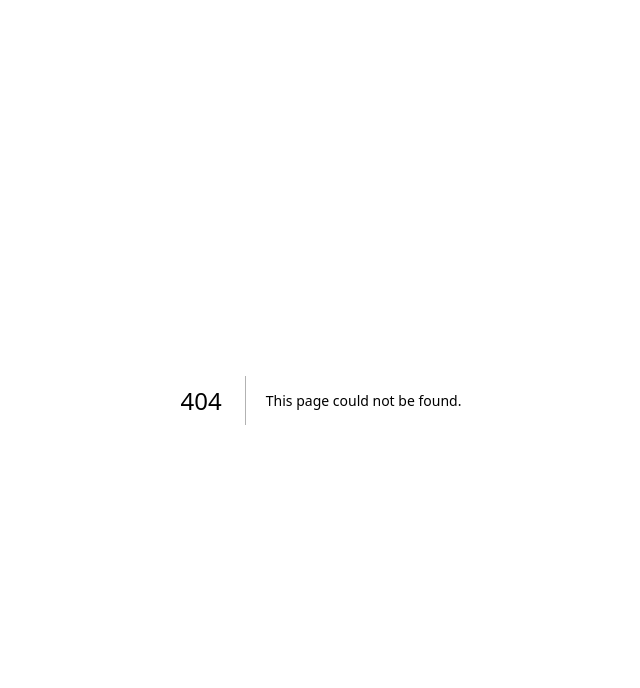
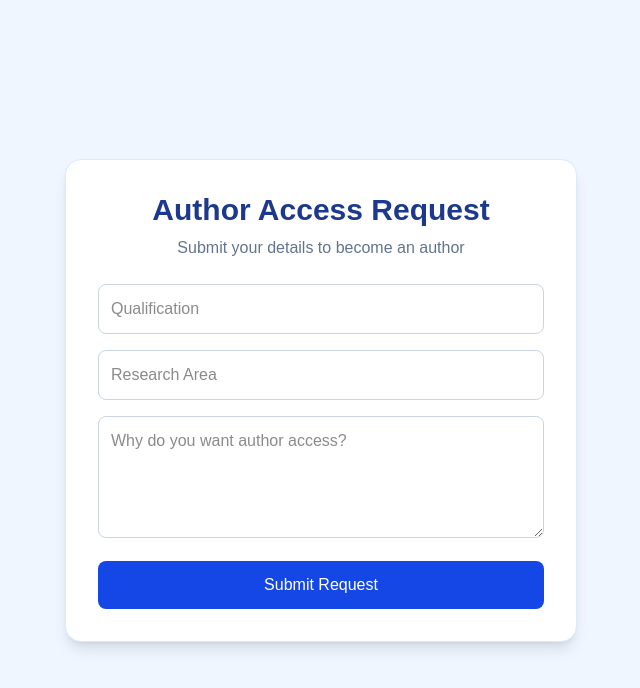
Before and after one commit to shreyatiwari10001/cms-platform, a Next.js app: page /author-request in a window 1280 px wide. Before the commit this address had no page. Shown: the top 688 px of the page, without its empty margins (319-959 px from the left). Built offline with nearby package versions, Linux system fonts and the light colour scheme; no server answers.

Commit message:
Add author access request workflow

```diff
--- /dev/null
+++ b/app/author-request/page.tsx
@@ -0,0 +1,89 @@
+"use client";
+
+import { useState } from "react";
+import { supabase } from "@/lib/supabase";
+
+export default function AuthorRequestPage() {
+  const [qualification, setQualification] = useState("");
+  const [researchArea, setResearchArea] = useState("");
+  const [reason, setReason] = useState("");
+
+  const handleSubmit = async () => {
+    const {
+      data: { user },
+    } = await supabase.auth.getUser();
+
+    if (!user) {
+      alert("Please login first");
+      return;
+    }
+
+    const { error } = await supabase.from("author_requests").insert([
+      {
+        user_id: user.id,
+        qualification,
+        research_area: researchArea,
+        reason,
+        status: "pending",
+      },
+    ]);
+
+    if (error) {
+      alert(error.message);
+      return;
+    }
+
+    alert("Author request submitted successfully!");
+
+    setQualification("");
+    setResearchArea("");
+    setReason("");
+  };
+
+  return (
+    <main className="min-h-screen bg-blue-50 flex items-center justify-center px-4">
+      <div className="w-full max-w-lg bg-white rounded-2xl shadow-lg border border-blue-100 p-8">
+        <h1 className="text-3xl font-bold text-blue-900 text-center mb-2">
+          Author Access Request
+        </h1>
+
+        <p className="text-center text-slate-500 mb-6">
+          Submit your details to become an author
+        </p>
+
+        <div className="space-y-4">
+          <input
+            type="text"
+            placeholder="Qualification"
+            value={qualification}
+            onChange={(e) => setQualification(e.target.value)}
+            className="w-full p-3 border border-slate-300 rounded-lg"
+          />
+
+          <input
+            type="text"
+            placeholder="Research Area"
+            value={researchArea}
+            onChange={(e) => setResearchArea(e.target.value)}
+            className="w-full p-3 border border-slate-300 rounded-lg"
+          />
+
+          <textarea
+            placeholder="Why do you want author access?"
+            value={reason}
+            onChange={(e) => setReason(e.target.value)}
+            className="w-full p-3 border border-slate-300 rounded-lg"
+            rows={4}
+          />
+
+          <button
+            onClick={handleSubmit}
+            className="w-full bg-blue-700 text-white py-3 rounded-lg hover:bg-blue-600"
+          >
+            Submit Request
+          </button>
+        </div>
+      </div>
+    </main>
+  );
+}
```
